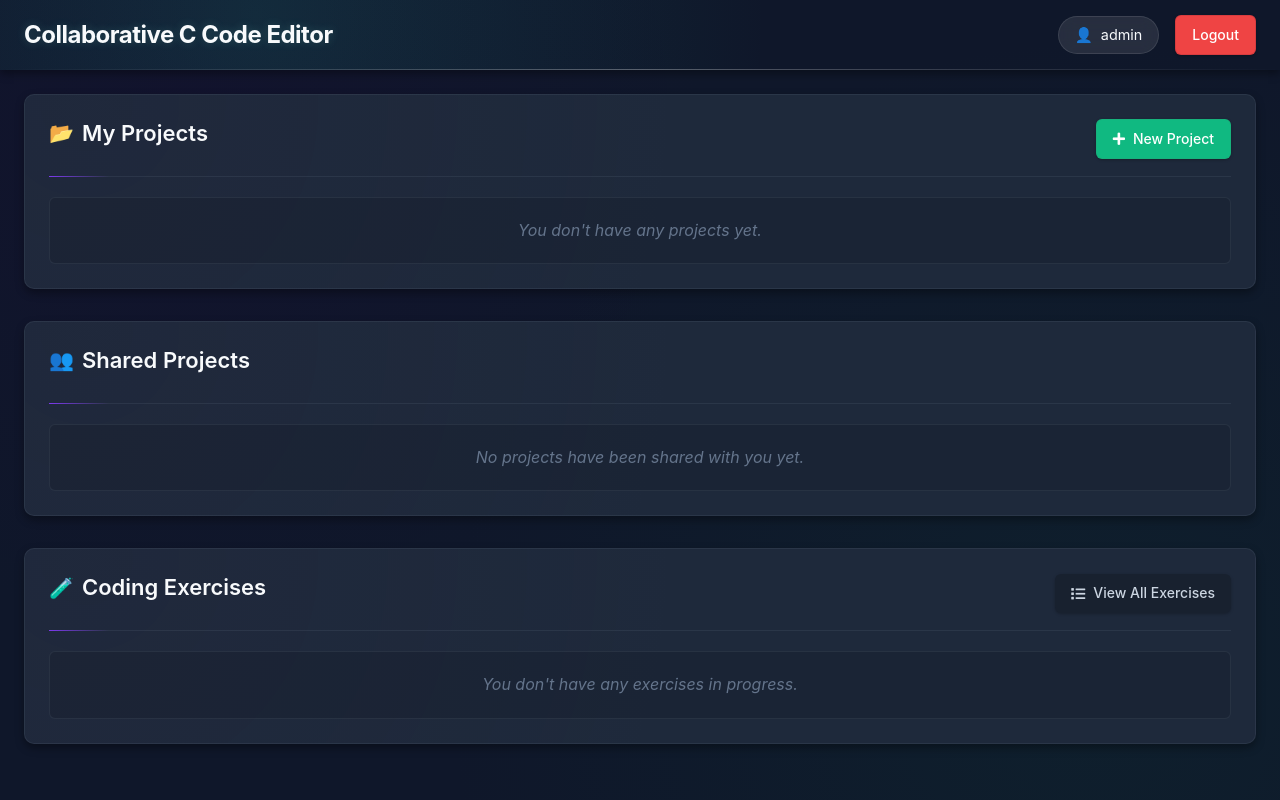
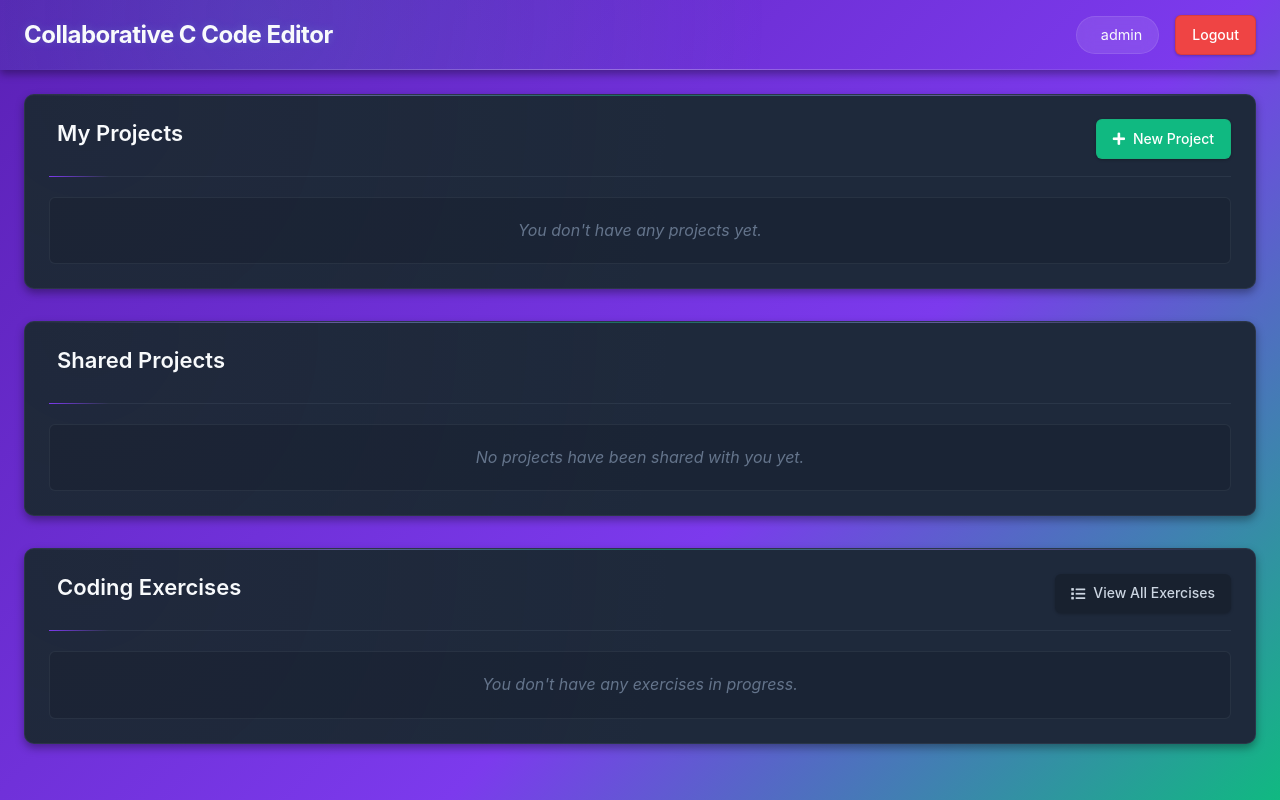
Before and after one commit to ysmish/VCCE, a Flask app: page /dashboard in a window 1280 px wide. Run offline with Flask 3, Linux system fonts and the light colour scheme; the visitor is signed in with stand-in values (Sample User, id 1); data comes from the database, SQL or seed files in the repository; data that the repository does not hold is empty.

Commit message:
graphic design

```diff
--- a/static/style.css
+++ b/static/style.css
@@ -354,7 +354,7 @@
   }
 
   #current-username:before {
-    content: "👤";
+    content: "";
     margin-right: 0.5rem;
     font-size: 0.9rem;
   }
@@ -1473,6 +1470,21 @@
     padding: 1.5rem;
     max-width: 1400px;
     margin: 0 auto;
+    position: relative;
+    overflow: hidden;
+    min-height: calc(100vh - 70px);
+    background: none;
+  }
+
+  body.dashboard-bg {
+    min-height: 100vh;
+    background: linear-gradient(135deg, var(--primary-dark) 0%, var(--primary) 60%, var(--accent) 100%);
+    background-attachment: fixed;
+  }
+
+  .dashboard-container::before,
+  .dashboard-container::after {
+    display: none !important;
   }
 
   .dashboard-section {
@@ -1489,11 +1501,33 @@
     padding: 1.5rem;
     border: 1px solid var(--border-color);
     transition: transform var(--transition-normal), box-shadow var(--transition-normal);
+    position: relative;
+    overflow: hidden;
+    z-index: 1;
+  }
+
+  .dashboard-section::before {
+    content: '';
+    position: absolute;
+    top: 0;
+    left: 0;
+    right: 0;
+    height: 1px;
+    background: linear-gradient(
+      to right,
+      transparent,
+      var(--primary-light),
+      var(--accent),
+      var(--primary-light),
+      transparent
+    );
+    opacity: 0.5;
   }
 
   .dashboard-section:hover {
     transform: translateY(-5px);
     box-shadow: var(--shadow-lg), var(--glow-subtle);
+    border-color: rgba(124, 58, 237, 0.3);
   }
 
   .section-header {
@@ -1532,15 +1566,15 @@
   }
 
   .dashboard-section:nth-child(1) .section-header h2:before {
-    content: "📂";
+    content: "";
   }
 
   .dashboard-section:nth-child(2) .section-header h2:before {
-    content: "👥";
+    content: "";
   }
 
   .dashboard-section:nth-child(3) .section-header h2:before {
-    content: "🧪";
+    content: "";
   }
 
   .project-list, .exercise-list {
--- a/templates/dashboard.html
+++ b/templates/dashboard.html
@@ -7,7 +7,7 @@
     <link rel="stylesheet" href="{{ url_for('static', filename='style.css') }}">
     <link rel="stylesheet" href="https://cdnjs.cloudflare.com/ajax/libs/font-awesome/5.15.3/css/all.min.css">
 </head>
-<body>
+<body class="dashboard-bg">
     <div class="header">
         <h1>Collaborative C Code Editor</h1>
         <div class="user-info">
```
Also changed, not shown: other parts of static/style.css (+9 -12 lines).
